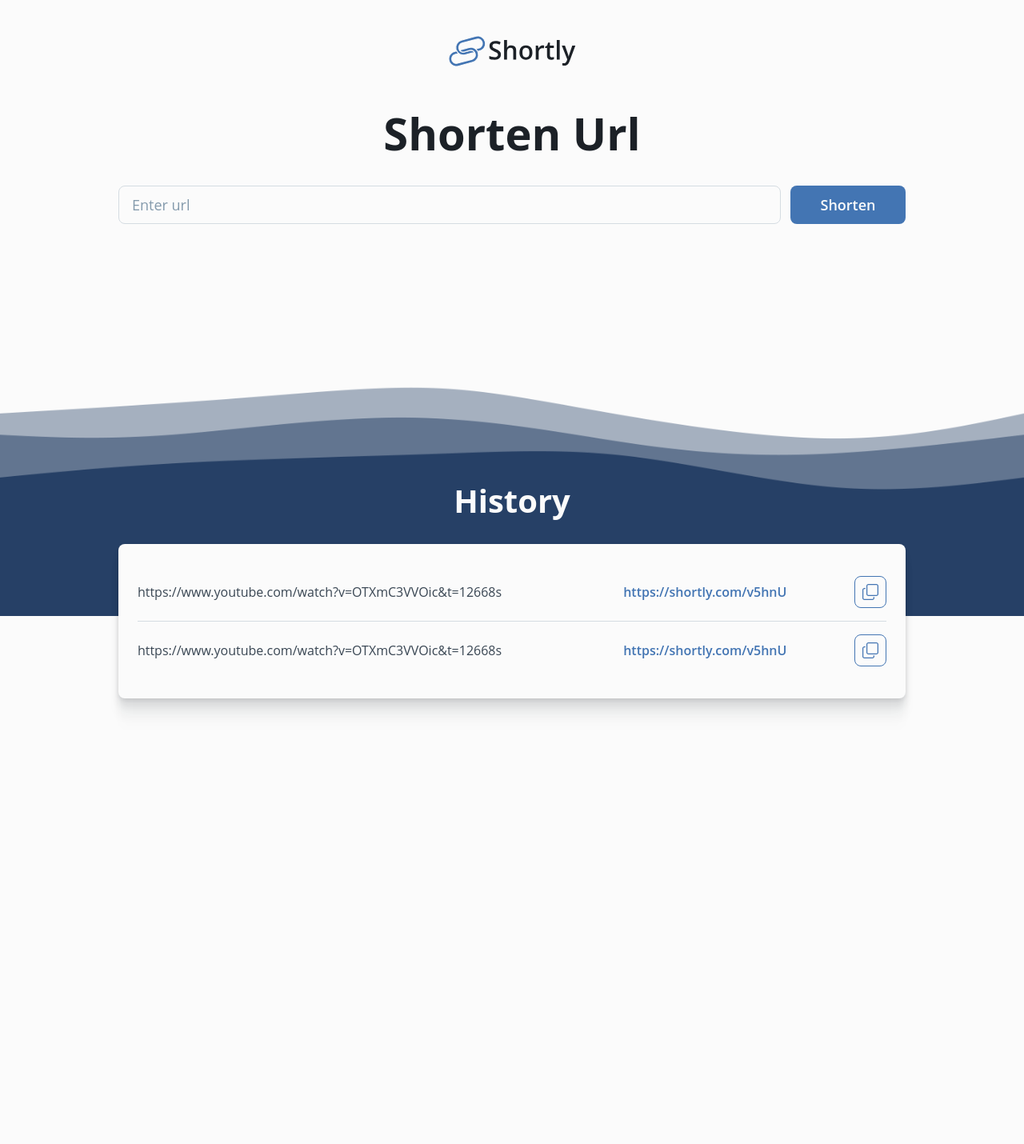
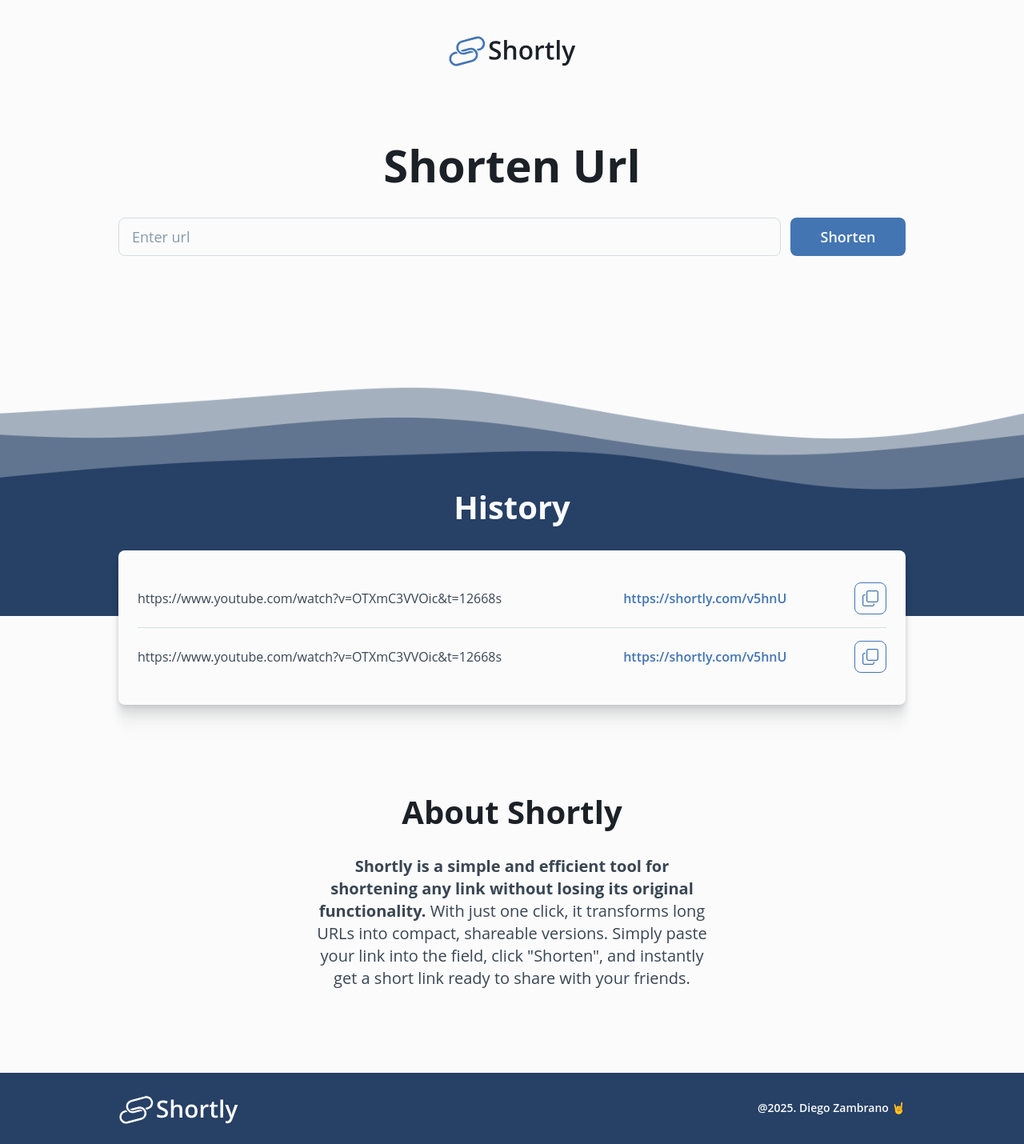
Before and after one commit to diegozam-dev/url-shortener, a React (Vite) app in the folder frontend/: page / in a window 1280 px wide. Shown: the whole page at 80% size. Before the commit the page ends 913 px from the top, so only its background shows below. Built offline with nearby package versions, Linux system fonts and the light colour scheme.

Commit message:
add footer, add container for all content and update styles

```diff
--- a/frontend/src/components/layouts/HomeLayout.tsx
+++ b/frontend/src/components/layouts/HomeLayout.tsx
@@ -2,19 +2,24 @@ import shortlyLogo from '../../assets/shortly-logo.svg';
 import ShortenUrl from '../../features/shortenUrl/ShortenUrl';
 import waves from '../../assets/waves.png';
 import ShortenedUrlHistory from '../../features/shortenedUrlHistory/ShortenedUrlHistory';
+import Footer from './Footer';
 
 const HomeLayout = () => {
   return (
+    <div>
       <main className="mx-auto px-6 max-w-[1032px] overflow-visible">
         <img
           src={shortlyLogo}
           alt="Shortly logo"
-        className="my-10 mx-auto w-40 z-50"
+          className="py-10 mx-auto w-40 z-50"
         />
-      <section id="shorten-url" className="my-10 min-h-96 z-50">
+        <section
+          id="shorten-url"
+          className="py-10 h-[500px] z-50 min-[370px]:h-[416px]"
+        >
           <ShortenUrl />
         </section>
-      <div className="absolute left-0 top-[550px] min-[370px]:top-[500px] sm:top-[450px] w-full h-80 overflow-hidden flex justify-center -z-10">
+        <div className="absolute left-0 top-[600px] min-[370px]:top-[520px] sm:top-[450px] w-full h-80 overflow-hidden flex justify-center -z-10">
           <div className="w-full h-full">
             <img
               src={waves}
@@ -25,11 +30,27 @@ const HomeLayout = () => {
         </div>
         <section
           id="shortened-url-history"
-        className="pt-36 sm:pt-12 pb-10 z-50 min-[370px]:pt-24"
+          className="pt-32 pb-10 z-50 min-[370px]:pt-34 sm:pt-16"
         >
           <ShortenedUrlHistory />
         </section>
+        <section id="about" className="py-16 z-50 flex flex-col items-center">
+          <h2 className="text-(--heading-primary) text-center mb-6">
+            About Shortly
+          </h2>
+          <p className="text-(--text-primary) text-xl text-center max-w-[500px]">
+            <strong>
+              Shortly is a simple and efficient tool for shortening any link
+              without losing its original functionality.
+            </strong>{' '}
+            With just one click, it transforms long URLs into compact, shareable
+            versions. Simply paste your link into the field, click "Shorten",
+            and instantly get a short link ready to share with your friends.
+          </p>
+        </section>
       </main>
+      <Footer />
+    </div>
   );
 };
 
```
Lines whose indentation alone changed are shown as unchanged.
